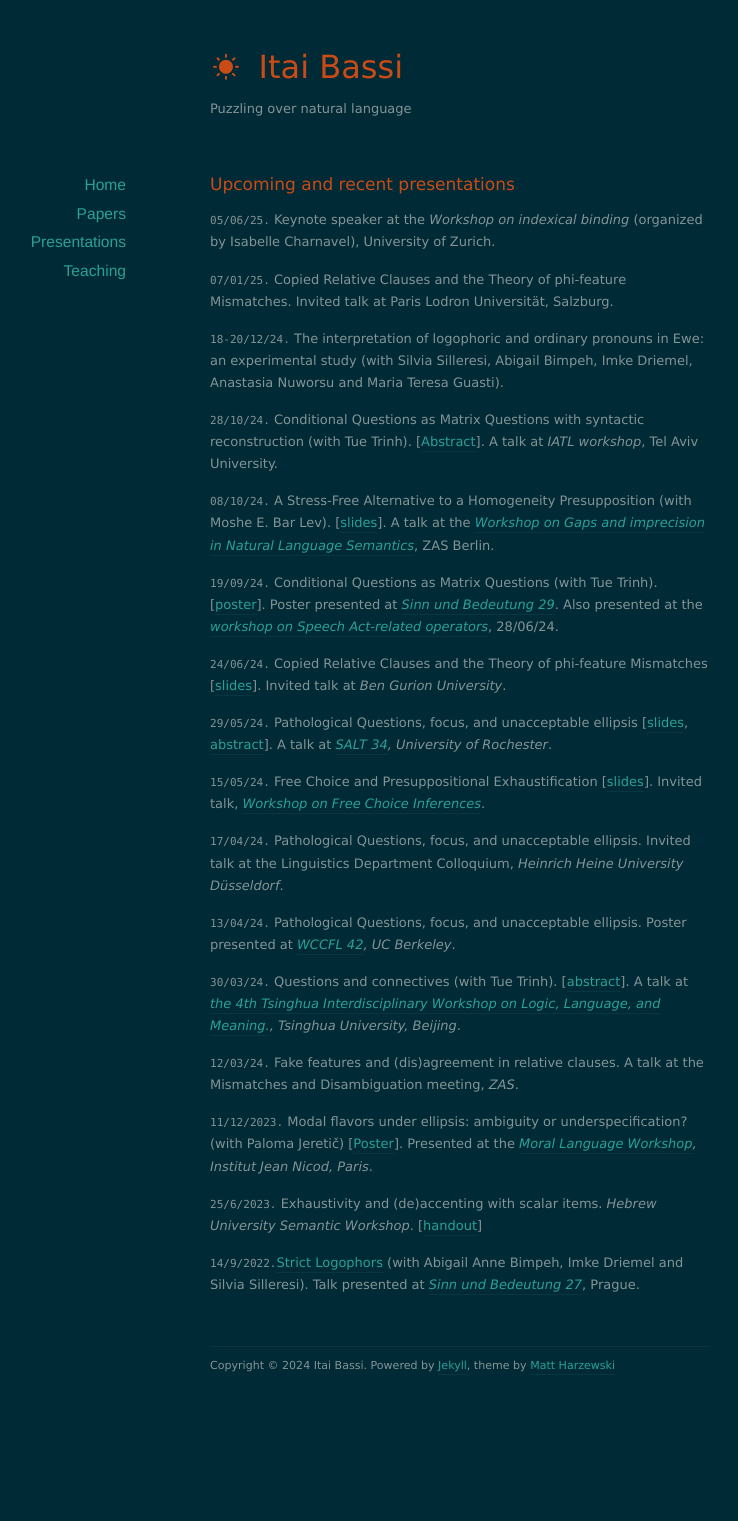
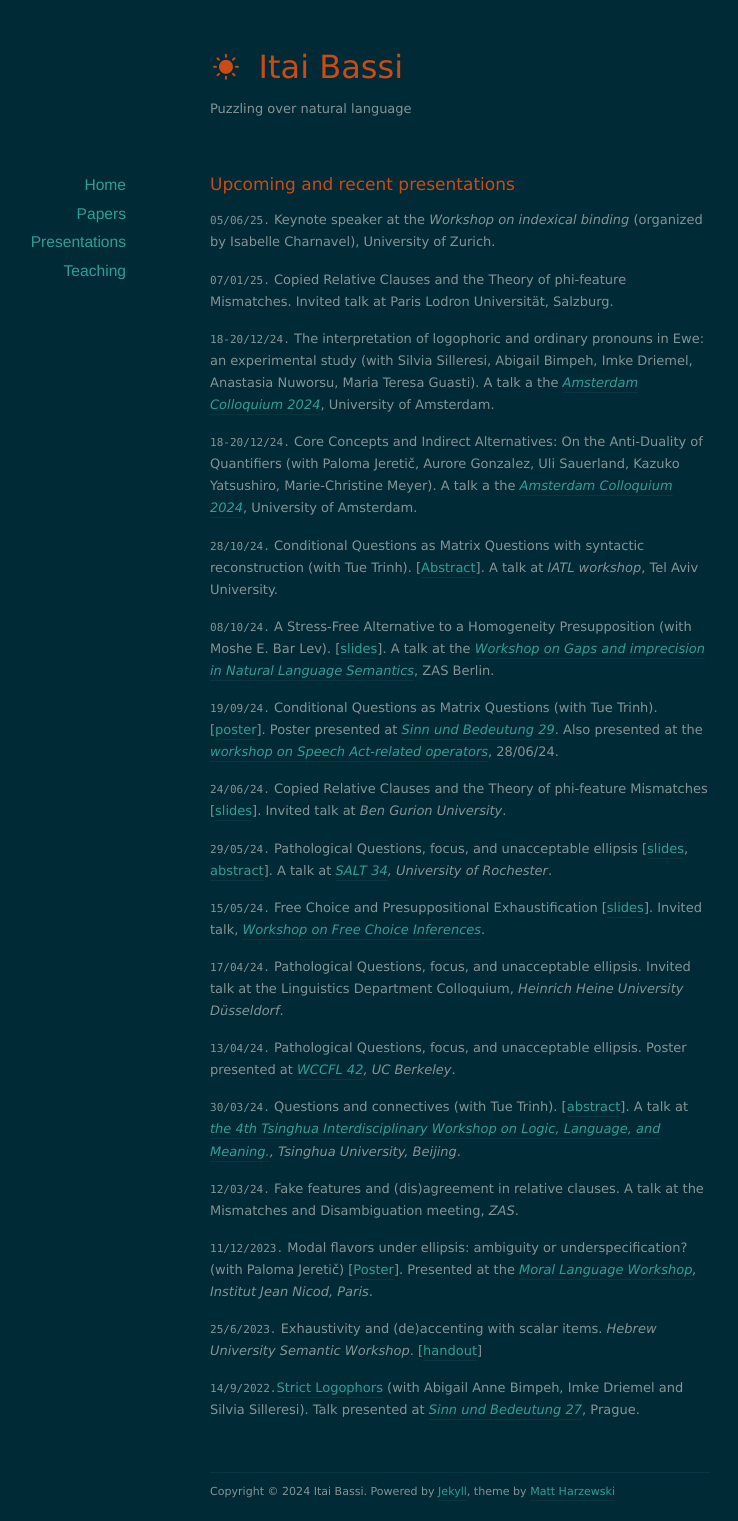
Before and after one commit to itaibassi/itaibassi.github.io, a Jekyll site: the page built from presentations/index.markdown, in a window 1280 px wide. Shown: the whole page, without its empty margins (180-918 px from the left). Built offline with Jekyll 4.4.1, drawn with Linux system fonts in a browser that asks for light colours; nearby versions of some CDN libraries; before the commit the page ends 1396 px from its top, so only the background shows below that.

Commit message:
Update index.markdown

```diff
--- a/presentations/index.markdown
+++ b/presentations/index.markdown
@@ -16,7 +16,13 @@ title: Recent Presentations
 
 
 `18-20/12/24.`  The interpretation of logophoric and ordinary pronouns in Ewe: an experimental study
- (with Silvia Silleresi, Abigail Bimpeh, Imke Driemel, Anastasia Nuworsu and Maria Teresa Guasti).
+ (with Silvia Silleresi, Abigail Bimpeh, Imke Driemel, Anastasia Nuworsu, Maria Teresa Guasti).
+  A talk a the *[Amsterdam Colloquium 2024](https://events.illc.uva.nl/AC/AC2024/Conference/)*,  University of Amsterdam.
+
+`18-20/12/24.`  Core Concepts and Indirect Alternatives:
+On the Anti-Duality of Quantifiers
+ (with Paloma Jeretič, Aurore Gonzalez, Uli Sauerland, Kazuko Yatsushiro, Marie-Christine Meyer).   A talk a the *[Amsterdam Colloquium 2024](https://events.illc.uva.nl/AC/AC2024/Conference/)*,  University of Amsterdam.
+
 
 
 `28/10/24.`  Conditional Questions as Matrix Questions with syntactic reconstruction (with Tue Trinh).
```
